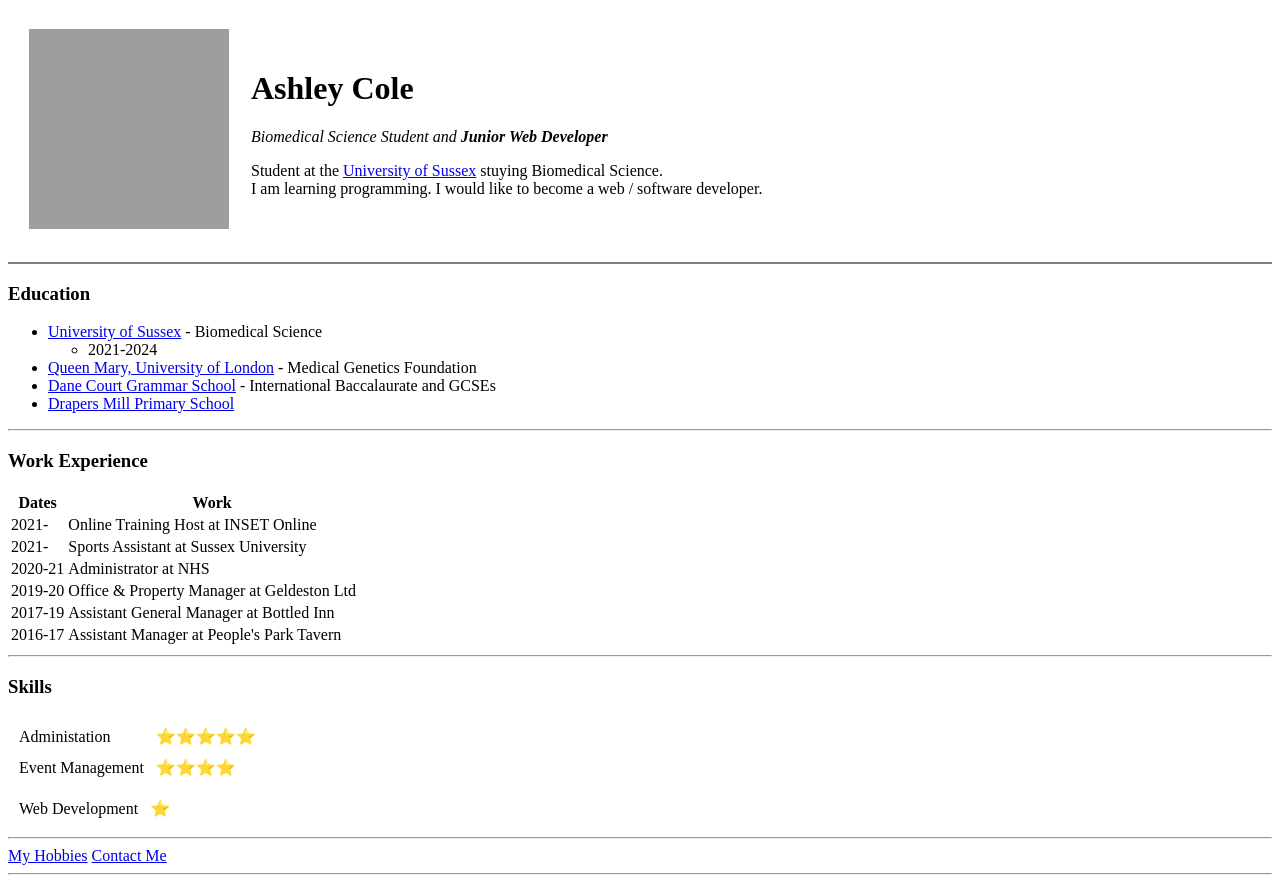
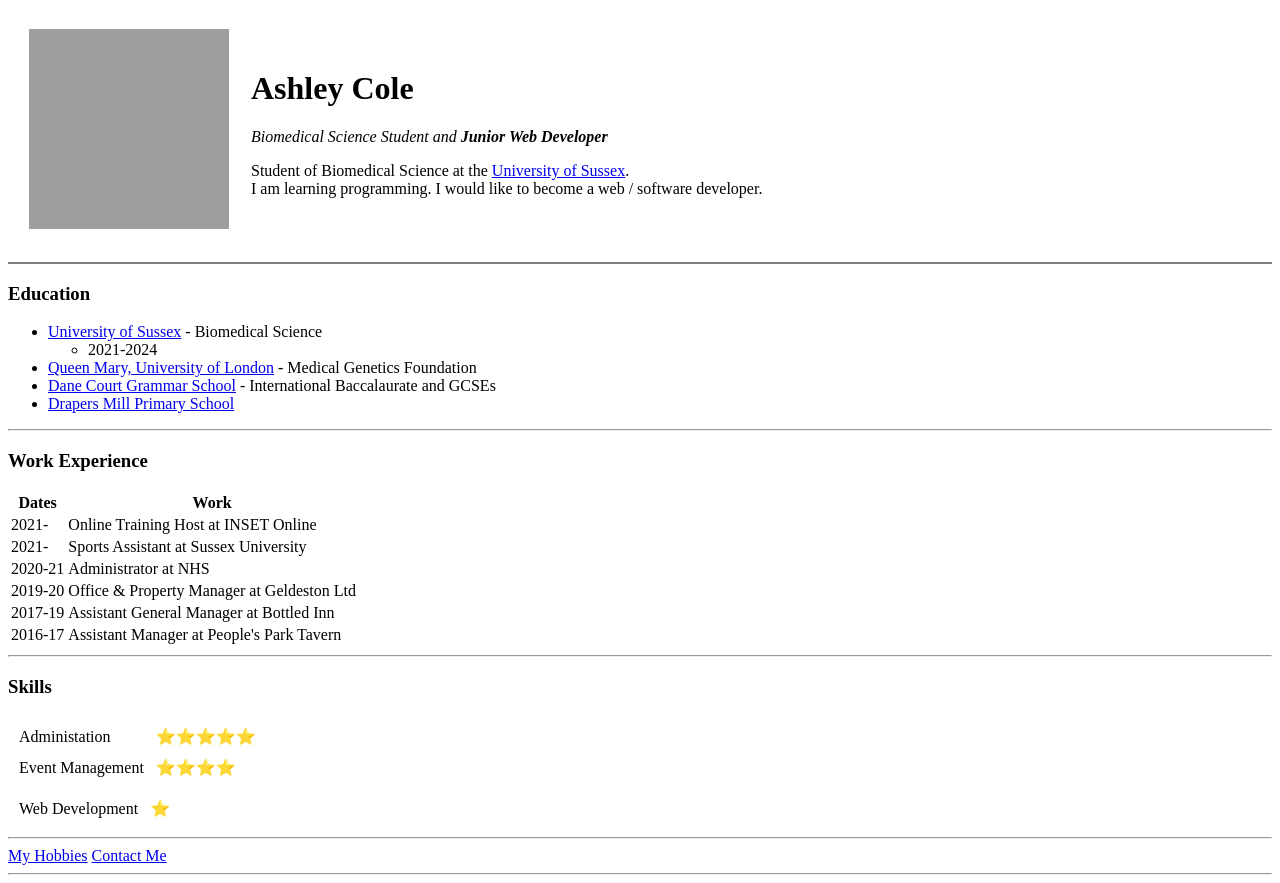
Before and after one commit to Ashroco/cv, a plain HTML site: page index.html in a window 1280 px wide. Drawn offline with Linux system fonts and the light colour scheme; grey boxes are pictures that could not be loaded.

Commit message:
Update index.html

```diff
--- a/index.html
+++ b/index.html
@@ -16,7 +16,7 @@
         <h1>Ashley Cole</h1>
         <p><em>Biomedical Science Student and <strong>Junior Web Developer</strong></em></p>
         <p>
-          Student at the <a href="https://www.sussex.ac.uk/" target="_blank">University of Sussex</a> stuying Biomedical Science.<br> I am learning programming. I would like to become a web / software developer.
+          Student of Biomedical Science at the <a href="https://www.sussex.ac.uk/" target="_blank">University of Sussex</a>.<br> I am learning programming. I would like to become a web / software developer.
         </p>
       </td>
     </tr>
```
